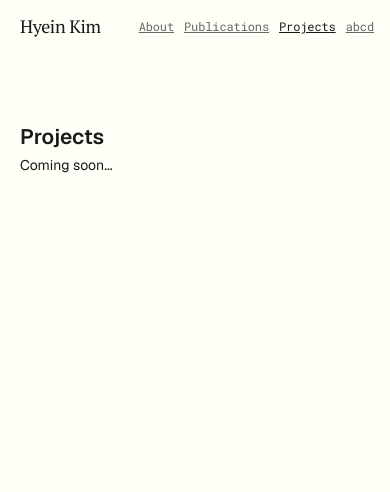
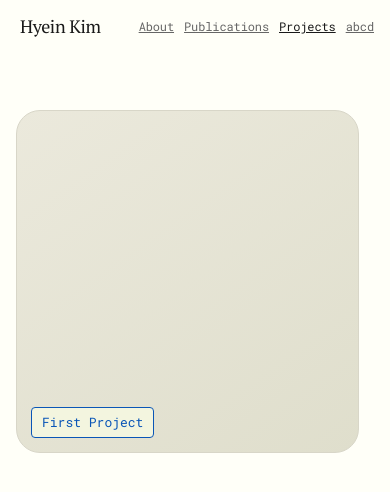
Before and after one commit to hyein2kim/hyein2kim.github.io, a Jekyll site: the page built from projects.html, in a window 390 px wide. Shown: the top 492 px of the page. Built offline with Jekyll 4.4.1, drawn with Linux system fonts in a browser that asks for light colours; some web fonts are replaced.

Commit message:
Add Obsidian-backed projects collection and layouts

```diff
--- a/_config.yml
+++ b/_config.yml
@@ -6,6 +6,9 @@ collections:
   blog:
     output: true
     permalink: /abcd/:name/
+  projects:
+    output: true
+    permalink: /projects/:name/
 
 defaults:
   - scope:
@@ -13,3 +16,8 @@ defaults:
       type: blog
     values:
       layout: blog_layout
+  - scope:
+      path: ""
+      type: projects
+    values:
+      layout: project_layout
--- a/projects.html
+++ b/projects.html
@@ -1,3 +1,5 @@
+---
+---
 <!DOCTYPE html>
 <html lang="ko">
 <head>
@@ -23,10 +25,19 @@
         </div>
     </nav>
 
-    <main class="container">
-        <section>
-            <h1>Projects</h1>
-            <p>Coming soon...</p>
+    <main class="projects-main">
+        {% assign project_items = site.projects | sort: "date" | reverse %}
+        <section class="projects-grid">
+            {% for project in project_items %}
+            <article class="project-tile {% if project.cover %}has-cover{% endif %}" {% if project.cover %}style="background-image: url('{{ project.cover | relative_url }}');"{% endif %}>
+                <a href="{{ project.url | relative_url }}" class="project-tile-link" aria-label="{{ project.title }}">
+                    <span class="project-tile-title">{{ project.title }}</span>
+                </a>
+            </article>
+            {% endfor %}
+            {% if project_items.size == 0 %}
+            <p class="projects-empty">아직 게시된 프로젝트가 없습니다.</p>
+            {% endif %}
         </section>
     </main>
 </body>
--- a/style.css
+++ b/style.css
@@ -649,6 +649,46 @@ blockquote {
     margin: 24px 0 12px 0;
 }
 
+/* Project Detail */
+.project-main {
+    width: 100%;
+    padding: 150px 24px 80px;
+}
+
+.project-page {
+    width: 100%;
+    max-width: 980px;
+    margin: 0 auto;
+}
+
+.project-title {
+    font-family: 'Geist', 'Asta Sans', sans-serif;
+    font-size: 28px;
+    font-weight: 400;
+    line-height: 1.2;
+    margin: 0 0 10px 0;
+    color: #1a1a1a;
+}
+
+.project-date {
+    font-family: 'Roboto Mono', monospace;
+    font-size: 13px;
+    color: #666;
+    margin: 0 0 12px 0;
+}
+
+.project-topic-list {
+    display: flex;
+    flex-wrap: wrap;
+    gap: 8px;
+    margin: 0 0 24px 0;
+}
+
+.project-content p {
+    margin: 0 0 16px 0;
+    line-height: 1.8;
+}
+
 @media (max-width: 768px) {
     .abcd-page {
         padding-top: 180px;
@@ -721,6 +761,14 @@ blockquote {
     .post-title {
         font-size: 26px;
     }
+
+    .project-main {
+        padding: 120px 16px 60px;
+    }
+
+    .project-title {
+        font-size: 26px;
+    }
 }
 
 /* Publications Page Styles */
@@ -781,6 +829,59 @@ blockquote {
     opacity: 0.6;
 }
 
+/* Projects Page Styles */
+.projects-main {
+    width: 100%;
+    padding: 120px 24px 70px;
+}
+
+.projects-grid {
+    display: grid;
+    grid-template-columns: repeat(3, minmax(0, 1fr));
+    gap: 22px;
+}
+
+.project-tile {
+    position: relative;
+    aspect-ratio: 4 / 4;
+    border-radius: 24px;
+    overflow: hidden;
+    background: linear-gradient(145deg, #ebe9dc, #dfdecc);
+    border: 1px solid #d8d6c8;
+}
+
+.project-tile.has-cover {
+    background-size: cover;
+    background-position: center;
+}
+
+.project-tile-link {
+    position: absolute;
+    inset: 0;
+    display: flex;
+    align-items: flex-end;
+    text-decoration: none;
+    padding: 14px;
+}
+
+.project-tile-title {
+    font-family: 'Roboto Mono', monospace;
+    font-size: 13px;
+    line-height: 1.3;
+    color: #0a56b7;
+    background: #f3f5df;
+    border: 1px solid #0a56b7;
+    border-radius: 4px;
+    padding: 6px 10px;
+    max-width: 90%;
+}
+
+.projects-empty {
+    grid-column: 1 / -1;
+    font-family: 'Roboto Mono', monospace;
+    color: #666;
+}
+
 /* Responsive */
 @media (max-width: 768px) {
     .pub-section .section-title {
@@ -795,4 +896,13 @@ blockquote {
     .pub-item .pub-link {
         font-size: 12px !important;
     }
+
+    .projects-main {
+        padding: 110px 16px 50px;
+    }
+
+    .projects-grid {
+        grid-template-columns: 1fr;
+        gap: 14px;
+    }
 }
```
Also changed, not shown: _layouts/project_layout.html (added, +44 -0 lines), _projects/first-project.md (added, +11 -0 lines).
